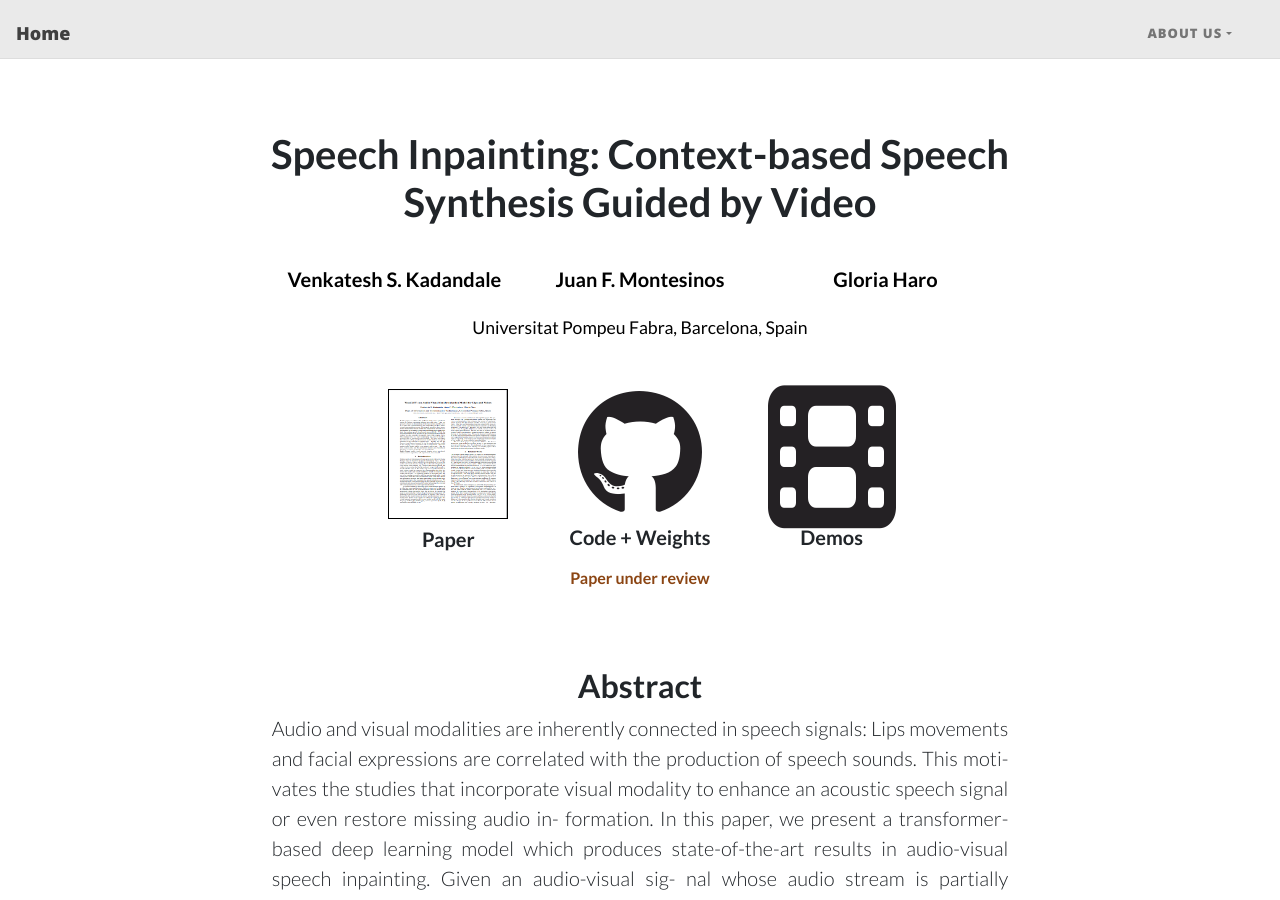
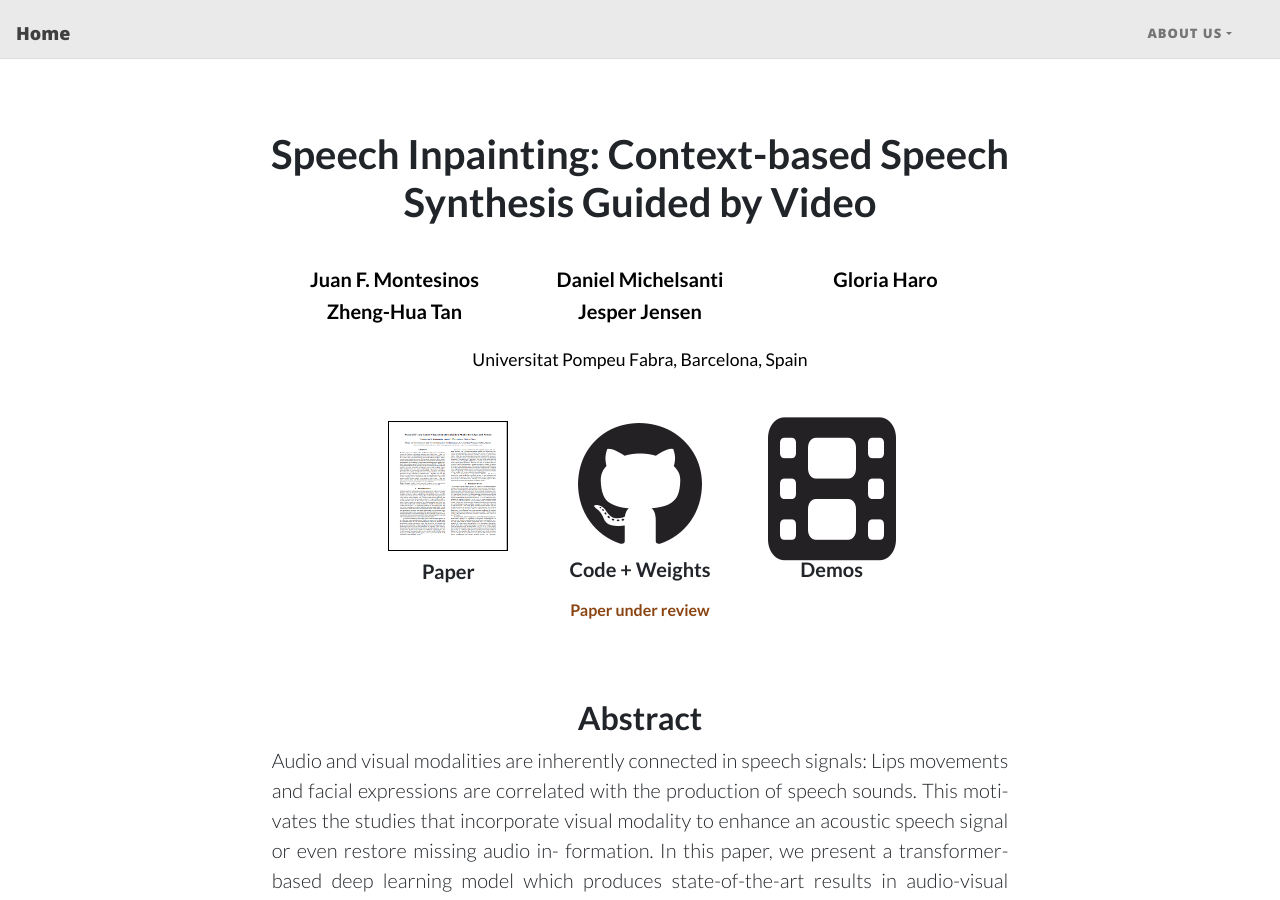
Before and after one commit to IPCV/avsi, a Jekyll site: the page built from index.html, in a window 1280 px wide and 900 px high. Built offline with Jekyll 4.4.1, drawn with Linux system fonts in a browser that asks for light colours; nearby versions of some CDN libraries; library files that are not in the unit come from our copies; the list of posts is cut into pages by our own code.

Commit message:
index update

```diff
--- a/index.html
+++ b/index.html
@@ -24,17 +24,6 @@ share-description: Official website of Speech Inpainting: Context-based Speech S
                 <div class="col-lg-4 text-center">
                     <div class="testimonial-item mx-auto mb-5 mb-lg-0">
                         <h5>
-                            <a href="mailto:venkatesh.kadandaleATupfDOTedu"
-                               style="text-decoration : none; color : #000000;">
-                                Venkatesh S. Kadandale
-                            </a>
-                        </h5>
-                        <p class="font-weight-light mb-0"></p>
-                    </div>
-                </div>
-                <div class="col-lg-4 text-center">
-                    <div class="testimonial-item mx-auto mb-5 mb-lg-0">
-                        <h5>
                             <a href="mailto:juanfelipe.montesinosATupfDOTedu"
                                style="text-decoration : none; color : #000000;">
                                 Juan F. Montesinos
@@ -46,8 +35,38 @@ share-description: Official website of Speech Inpainting: Context-based Speech S
                 <div class="col-lg-4 text-center">
                     <div class="testimonial-item mx-auto mb-5 mb-lg-0">
                         <h5>
+                            <a href="mailto:dnmhATdemantDOTcom" style="text-decoration : none; color : #000000;">
+                                Daniel Michelsanti
+                            </a>
+                        </h5>
+                        <p class="font-weight-light mb-0"></p>
+                    </div>
+                </div>
+                <div class="col-lg-4 text-center">
+                    <div class="testimonial-item mx-auto mb-5 mb-lg-0">
+                        <h5>
                             <a href="mailto:gloria.haroATupfDOTedu" style="text-decoration : none; color : #000000;">
                                 Gloria Haro
+                            </a>
+                        </h5>
+                        <p class="font-weight-light mb-0"></p>
+                    </div>
+                </div>
+                <div class="col-lg-4 text-center">
+                    <div class="testimonial-item mx-auto mb-5 mb-lg-0">
+                        <h5>
+                            <a href="mailto:ztATesDOTaauDOTdk" style="text-decoration : none; color : #000000;">
+                                Zheng-Hua Tan
+                            </a>
+                        </h5>
+                        <p class="font-weight-light mb-0"></p>
+                    </div>
+                </div>
+                <div class="col-lg-4 text-center">
+                    <div class="testimonial-item mx-auto mb-5 mb-lg-0">
+                        <h5>
+                            <a href="mailto:jesjATdemantDOTcom" style="text-decoration : none; color : #000000;">
+                                Jesper Jensen
                             </a>
                         </h5>
                         <p class="font-weight-light mb-0"></p>
```
Lines whose indentation alone changed are shown as unchanged.
